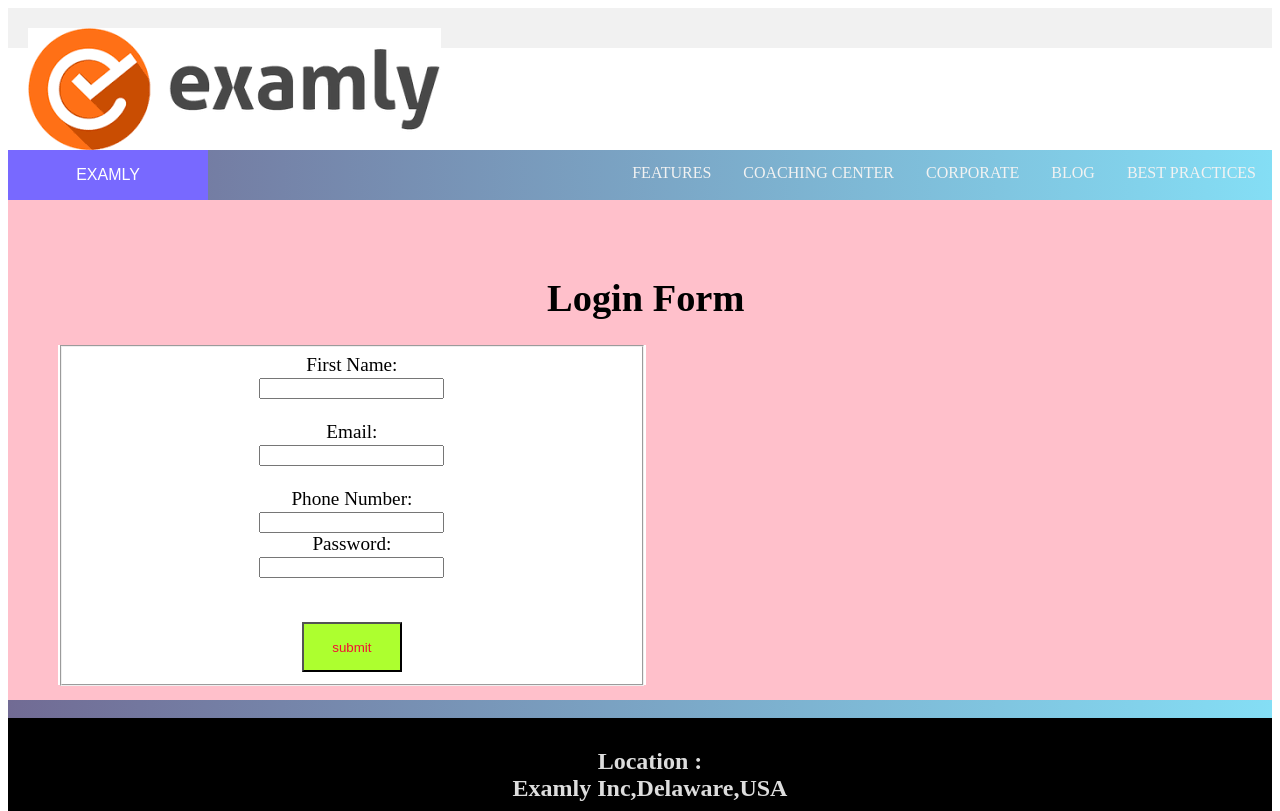
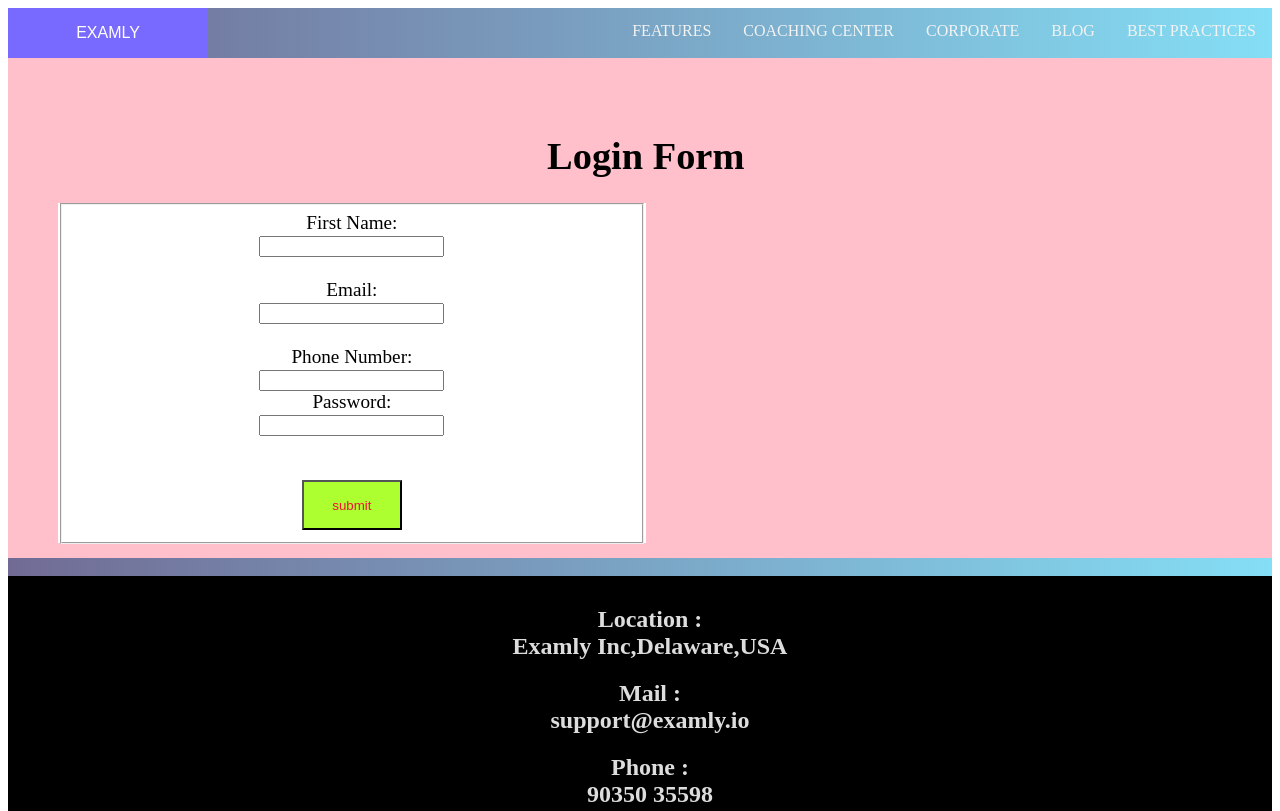
Before and after one commit to anusha2912/examly, a plain HTML site: page login.html in a window 1280 px wide. Shown: the top 811 px of the page. Drawn offline with Linux system fonts and the light colour scheme.

Commit message:
Update login.html

```diff
--- a/login.html
+++ b/login.html
@@ -107,10 +107,6 @@
     </style>
     </head>
     <body>
-        <div class="header">
-            <img style="float: left;"src="examly.png">
-        </div><br>
-        <br>
             <div class="topnav ">
                 <a href="#">BEST PRACTICES</a>
                 <a href="#">BLOG</a>
```
